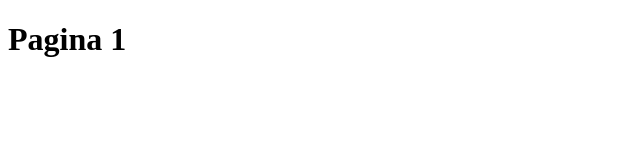
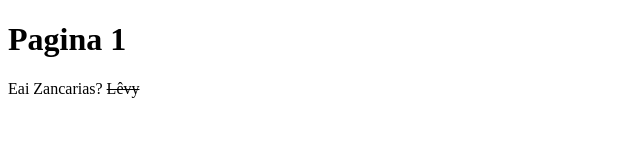
Before and after one commit to ZancaEu/Primeiro-Projeto.html, a plain HTML site: page index.html in a window 1280 px wide. Shown: the whole page, without its empty margins (0-640 px from the left). Drawn offline with Linux system fonts and the light colour scheme.

Commit message:
Mensagem para o Zanca

```diff
--- a/index.html
+++ b/index.html
@@ -8,5 +8,6 @@
   </head>
   <body>
     <h1> Pagina 1 </h1>
+    <p>Eai Zancarias? <strike>Lêvy</strike></p>
   </body>
 </html>
```
